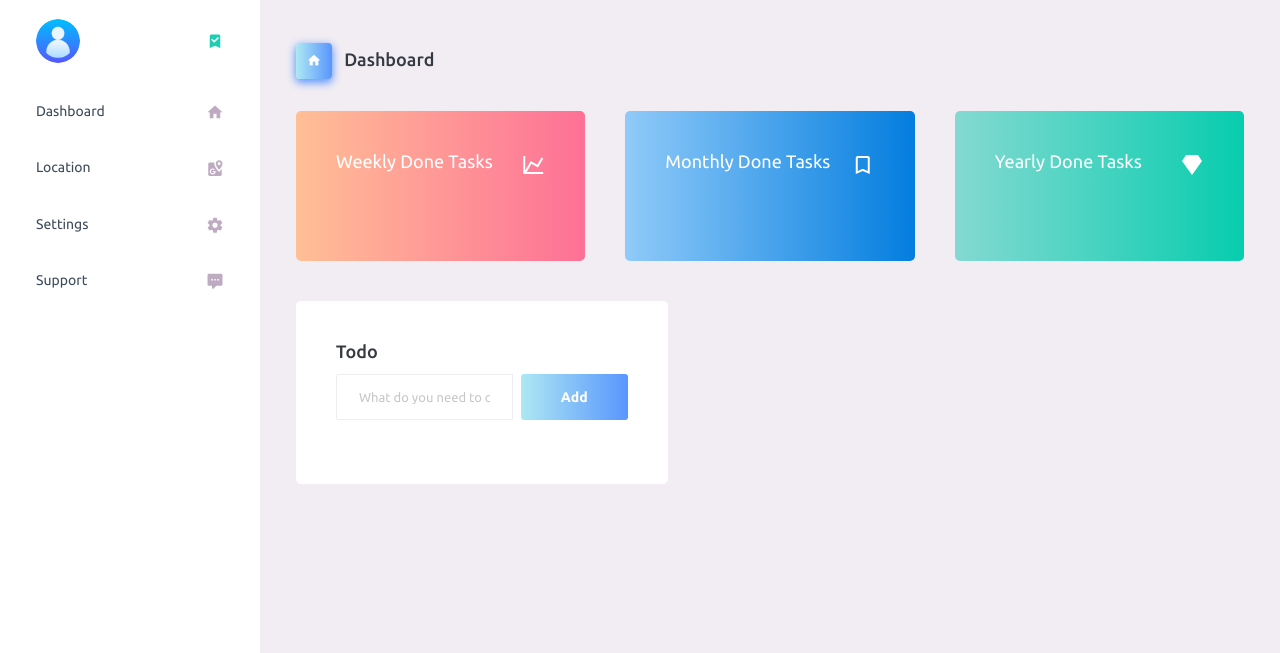
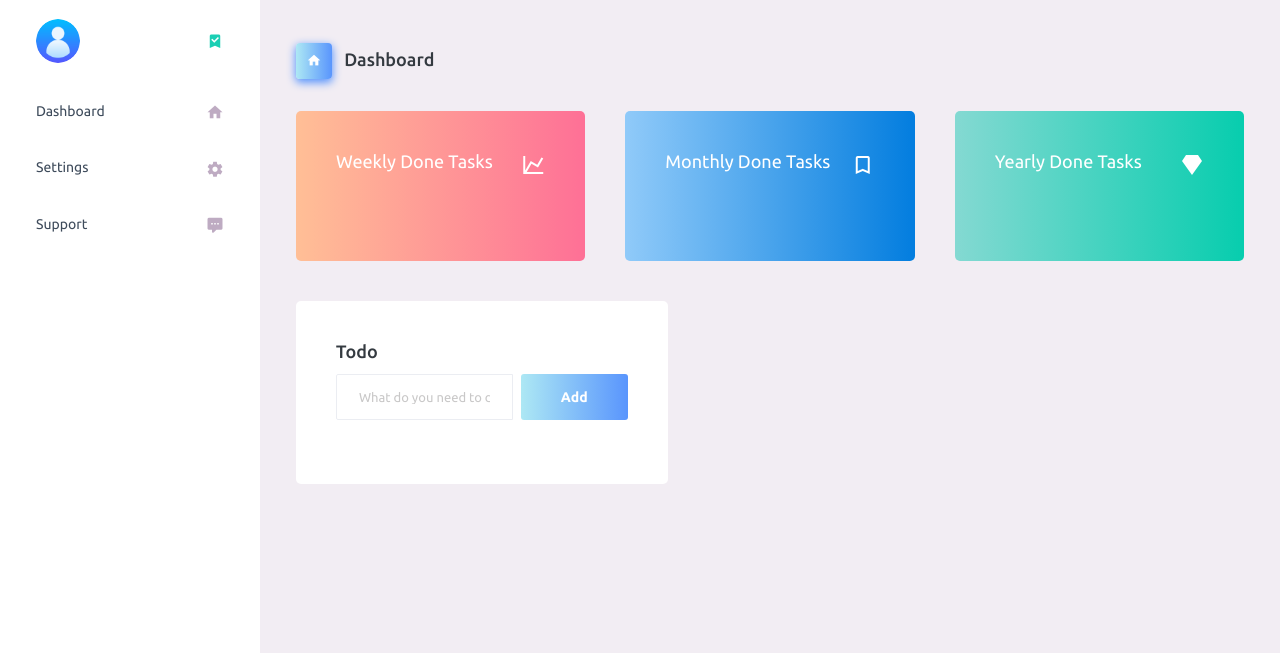
Before and after one commit to wojtekw0703/EventApp, a Flask app: template templates/profile.html in a window 1280 px wide. Shown: the part 71-724 px from the top of the page. Run offline with Flask 2, Linux system fonts and the light colour scheme; the template is opened without the code that fills it, so the values that code supplies are empty.

Commit message:
Location option removed

```diff
--- a/main.py
+++ b/main.py
@@ -91,6 +91,8 @@ def register():
     return render_template('index.html')
 
 
+
+
 if __name__ == '__main__':
     app.secret_key = "^A%DEventApp"
     app.run(debug=True)
--- a/templates/index.html
+++ b/templates/index.html
@@ -9,6 +9,7 @@
     ></script>
     <link rel="stylesheet" href="static/style.css" />
     <title>EventApp</title>
+    <link rel="shortcut icon" href="static/assets/images/logo-mini.svg" type="image/png">
     <style>
 
    .alert-danger {
--- a/templates/profile.html
+++ b/templates/profile.html
@@ -92,12 +92,6 @@
               <a class="nav-link" href="{{ url_for('login') }}">
                 <span class="menu-title">Dashboard</span>
                 <i class="mdi mdi-home menu-icon"></i>
-              </a>
-            </li>
-            <li class="nav-item">
-              <a class="nav-link" href="#">
-                <span class="menu-title">Location</span>
-                <i class="mdi mdi-google-maps menu-icon"></i>
               </a>
             </li>
             <li class="nav-item">
```
